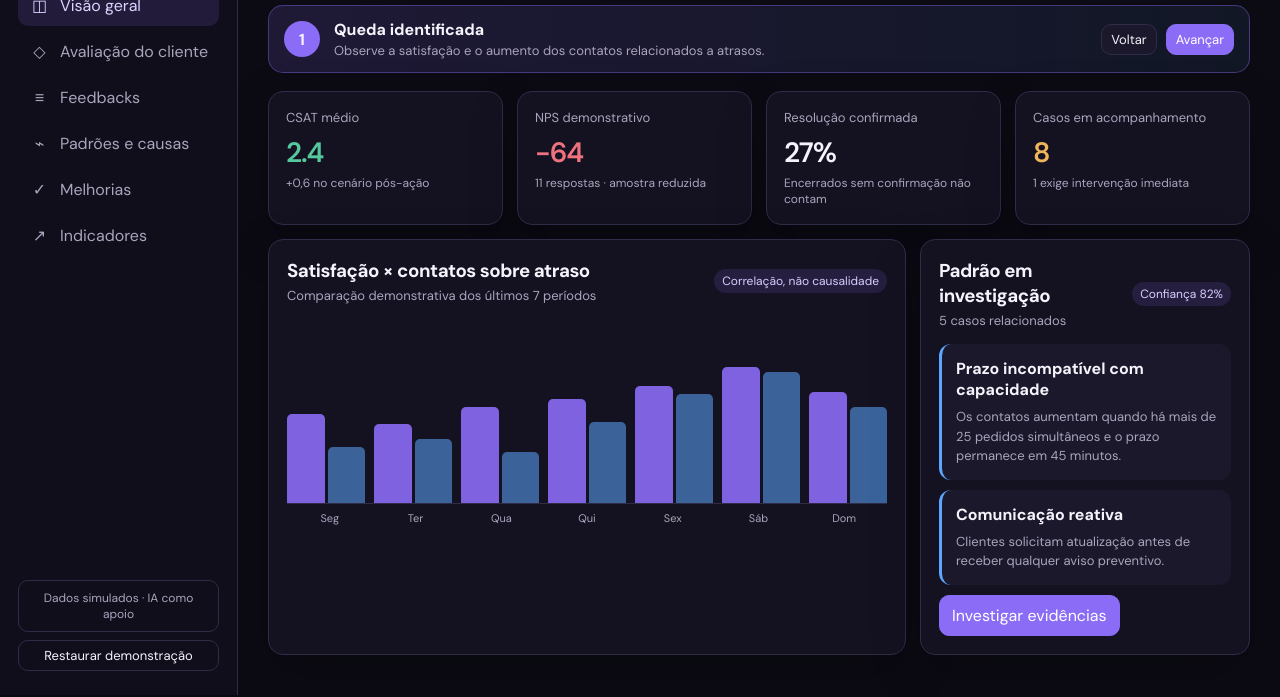
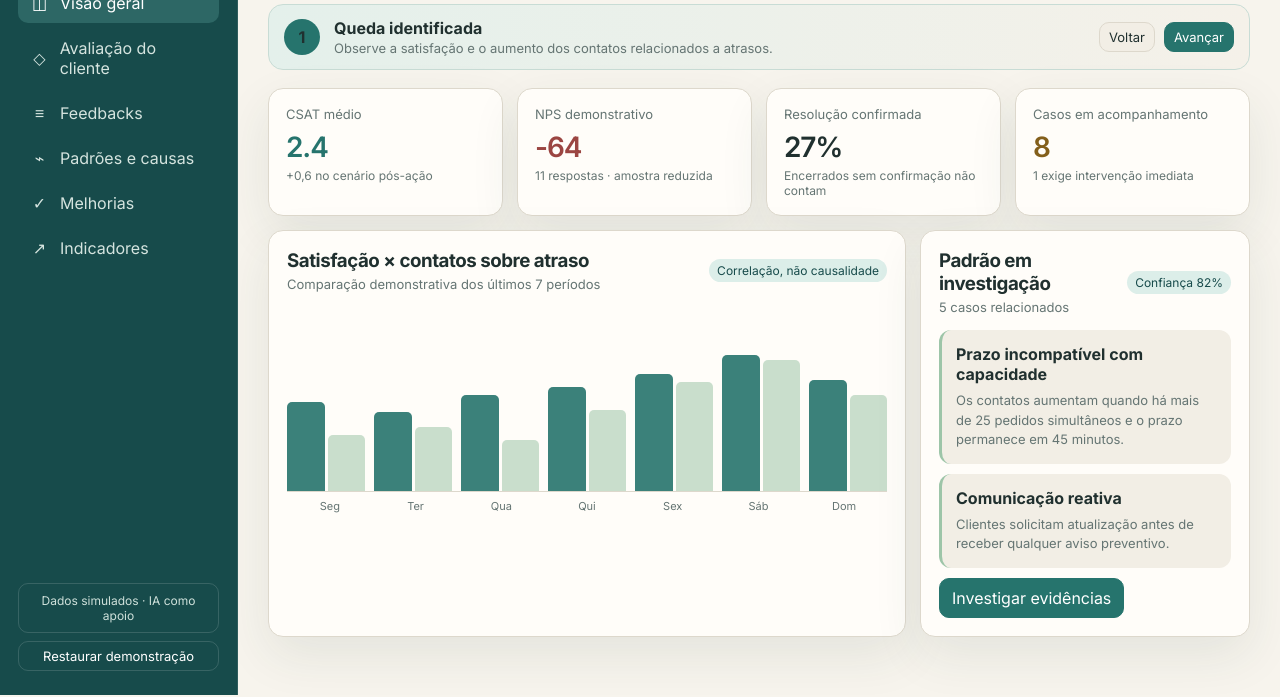
Before and after one commit to thaycarv/escuta-operacoes, a plain HTML site: page index.html in a window 1280 px wide. Shown: the part 105-802 px from the top of the page. Drawn offline with Linux system fonts and the light colour scheme.

Commit message:
Add files via upload

```diff
--- a/index.html
+++ b/index.html
@@ -7,7 +7,7 @@
   <title>Escuta · Voz do Cliente</title>
   <link rel="preconnect" href="https://fonts.googleapis.com">
   <link rel="preconnect" href="https://fonts.gstatic.com" crossorigin>
-  <link href="https://fonts.googleapis.com/css2?family=DM+Sans:wght@400;500;600;700&display=swap" rel="stylesheet">
+  <link href="https://fonts.googleapis.com/css2?family=Inter:wght@400;500;600;700;800&display=swap" rel="stylesheet">
   <link rel="stylesheet" href="styles.css">
 </head>
 <body>
--- a/styles.css
+++ b/styles.css
@@ -1,37 +1,38 @@
 :root {
-  --bg: #0c0b14;
-  --surface: #141221;
-  --surface-2: #1b182b;
-  --surface-3: #242038;
-  --line: #302b47;
-  --text: #f5f3fb;
-  --muted: #aaa4bd;
-  --violet: #8b6cf6;
-  --violet-soft: rgba(139,108,246,.14);
-  --blue: #5ba7ff;
-  --green: #55c99d;
-  --amber: #f0b45a;
-  --red: #ef737e;
+  --bg: #f7f4ed;
+  --surface: #fffdf9;
+  --surface-2: #f2eee5;
+  --surface-3: #e8e3d8;
+  --line: #ddd8cc;
+  --text: #20302f;
+  --muted: #657573;
+  --violet: #26746d;
+  --violet-soft: rgba(38,116,109,.12);
+  --blue: #9dc5a8;
+  --green: #326344;
+  --amber: #835f1b;
+  --red: #9b4542;
   --radius: 15px;
-  --shadow: 0 18px 50px rgba(0,0,0,.24);
+  --shadow: 0 18px 50px rgba(30,62,59,.09);
 }
 * { box-sizing: border-box; }
-body { margin: 0; background: var(--bg); color: var(--text); font-family: "DM Sans", system-ui, sans-serif; min-width: 320px; }
+body { margin: 0; background: var(--bg); color: var(--text); font-family: "Inter", system-ui, sans-serif; min-width: 320px; }
 button, input, select, textarea { font: inherit; }
 button { cursor: pointer; }
 .app-shell { display: grid; grid-template-columns: 238px minmax(0,1fr); min-height: 100vh; }
-.sidebar { position: sticky; top: 0; height: 100vh; padding: 24px 18px; border-right: 1px solid var(--line); background: #100e1b; display: flex; flex-direction: column; }
+.sidebar { position: sticky; top: 0; height: 100vh; padding: 24px 18px; border-right: 1px solid rgba(255,255,255,.1); background: #174b4b; color: #e6f2ee; display: flex; flex-direction: column; }
 .brand { display: flex; align-items: center; gap: 11px; padding: 0 8px 24px; }
-.brand-mark { width: 36px; height: 36px; border-radius: 12px; display: grid; place-items: center; background: linear-gradient(145deg,var(--violet),#5d46bd); box-shadow: 0 8px 25px rgba(139,108,246,.25); font-weight: 700; }
+.brand-mark { width: 36px; height: 36px; border-radius: 11px; display: grid; place-items: center; background: #9dc5a8; color: #174b4b; box-shadow: 0 8px 25px rgba(0,0,0,.12); font-weight: 800; }
 .brand strong { display: block; letter-spacing: -.02em; }
-.brand small { color: var(--muted); }
+.brand small { color: #cfe1db; }
 .nav { display: grid; gap: 5px; }
-.nav-button { width: 100%; border: 0; background: transparent; color: var(--muted); padding: 10px 11px; border-radius: 10px; display: flex; gap: 10px; align-items: center; text-align: left; }
-.nav-button:hover { background: var(--surface-2); color: var(--text); }
-.nav-button.active { background: var(--violet-soft); color: #dcd3ff; }
+.nav-button { width: 100%; border: 0; background: transparent; color: #d5e4df; padding: 10px 11px; border-radius: 10px; display: flex; gap: 10px; align-items: center; text-align: left; }
+.nav-button:hover { background: rgba(255,255,255,.07); color: #fff; }
+.nav-button.active { background: #2d6765; color: #fff; }
 .nav-icon { width: 21px; text-align: center; }
 .side-footer { margin-top: auto; display: grid; gap: 8px; }
-.demo-label { border: 1px solid var(--line); color: var(--muted); padding: 9px; border-radius: 10px; font-size: 12px; text-align: center; }
+.demo-label { border: 1px solid rgba(255,255,255,.14); color: #cfe1db; padding: 9px; border-radius: 10px; font-size: 12px; text-align: center; }
+.side-footer .btn { color: #fff; border-color: rgba(255,255,255,.14); }
 .main { min-width: 0; padding: 26px 30px 42px; }
 .topbar { display: flex; justify-content: space-between; gap: 16px; align-items: center; margin-bottom: 25px; }
 .page-kicker { color: var(--muted); font-size: 13px; margin-bottom: 5px; }
@@ -39,13 +40,13 @@ h1 { margin: 0; font-size: clamp(24px,3vw,34px); letter-spacing: -.035em; line-h
 h2, h3 { margin: 0; letter-spacing: -.025em; }
 .top-actions, .filter-row, .action-row { display: flex; gap: 9px; flex-wrap: wrap; align-items: center; }
 .btn { border: 1px solid var(--line); background: var(--surface-2); color: var(--text); border-radius: 10px; padding: 9px 12px; }
-.btn:hover { border-color: #51496f; background: var(--surface-3); }
-.btn-primary { background: var(--violet); border-color: var(--violet); color: white; }
-.btn-primary:hover { background: #7e60ec; }
-.btn-danger { color: #ffc8cc; border-color: rgba(239,115,126,.35); }
+.btn:hover { border-color: #a9b9b3; background: var(--surface-3); }
+.btn-primary { background: #26746d; border-color: #26746d; color: white; }
+.btn-primary:hover { background: #174b4b; }
+.btn-danger { color: #893d39; border-color: rgba(155,69,66,.35); }
 .btn-ghost { background: transparent; }
 .btn-small { padding: 6px 9px; font-size: 13px; }
-.guide { border: 1px solid rgba(139,108,246,.4); background: linear-gradient(90deg,rgba(139,108,246,.15),rgba(91,167,255,.08)); border-radius: var(--radius); padding: 13px 15px; margin-bottom: 18px; display: grid; grid-template-columns: auto 1fr auto; align-items: center; gap: 14px; }
+.guide { border: 1px solid #c8dcd5; background: linear-gradient(90deg,#e4f0eb,#f5f1e9); border-radius: var(--radius); padding: 13px 15px; margin-bottom: 18px; display: grid; grid-template-columns: auto 1fr auto; align-items: center; gap: 14px; }
 .guide-step { width: 36px; height: 36px; border-radius: 50%; display: grid; place-items: center; background: var(--violet); font-weight: 700; }
 .guide p { margin: 2px 0 0; color: var(--muted); font-size: 13px; }
 .grid { display: grid; gap: 14px; }
@@ -55,7 +56,7 @@ h2, h3 { margin: 0; letter-spacing: -.025em; }
 .metric-label { color: var(--muted); font-size: 13px; }
 .metric-value { font-size: 28px; font-weight: 600; margin: 8px 0 4px; letter-spacing: -.04em; }
 .metric-note { color: var(--muted); font-size: 12px; }
-.positive { color: var(--green); }
+.positive { color: #26746d; }
 .warning { color: var(--amber); }
 .danger { color: var(--red); }
 .two-col { grid-template-columns: minmax(0,1.45fr) minmax(280px,.75fr); }
@@ -63,10 +64,10 @@ h2, h3 { margin: 0; letter-spacing: -.025em; }
 .panel-head { display: flex; justify-content: space-between; align-items: center; gap: 12px; margin-bottom: 15px; }
 .panel-head p { color: var(--muted); margin: 4px 0 0; font-size: 13px; }
 .badge { display: inline-flex; align-items: center; gap: 5px; border-radius: 999px; padding: 4px 8px; font-size: 12px; background: var(--surface-3); color: var(--muted); white-space: nowrap; }
-.badge.violet { color: #d8ceff; background: var(--violet-soft); }
-.badge.green { color: #a8efd3; background: rgba(85,201,157,.13); }
-.badge.red { color: #ffc5ca; background: rgba(239,115,126,.13); }
-.badge.amber { color: #ffdda9; background: rgba(240,180,90,.13); }
+.badge.violet { color: #174b4b; background: #dceee9; }
+.badge.green { color: #326344; background: #dceee2; }
+.badge.red { color: #893d39; background: #f3ddda; }
+.badge.amber { color: #735316; background: #f3e8cd; }
 .chart { display: flex; align-items: end; height: 185px; gap: 9px; padding-top: 18px; border-bottom: 1px solid var(--line); }
 .chart-col { flex: 1; min-width: 0; height: 100%; display: flex; align-items: end; gap: 3px; position: relative; }
 .bar { flex: 1; min-width: 5px; border-radius: 5px 5px 0 0; background: var(--violet); opacity: .9; }
@@ -78,8 +79,8 @@ h2, h3 { margin: 0; letter-spacing: -.025em; }
 table { width: 100%; border-collapse: collapse; min-width: 790px; }
 th { color: var(--muted); font-size: 12px; font-weight: 500; text-align: left; padding: 11px 10px; border-bottom: 1px solid var(--line); }
 td { padding: 13px 10px; border-bottom: 1px solid var(--line); font-size: 13px; vertical-align: top; }
-tr.clickable:hover { background: rgba(139,108,246,.06); cursor: pointer; }
-.quote { max-width: 370px; color: #e4e0ef; }
+tr.clickable:hover { background: rgba(38,116,109,.06); cursor: pointer; }
+.quote { max-width: 370px; color: #324441; }
 .select, .input, textarea { border: 1px solid var(--line); background: var(--surface-2); color: var(--text); border-radius: 10px; padding: 9px 10px; }
 .input { width: 100%; }
 .select { max-width: 210px; }
@@ -91,8 +92,8 @@ textarea { width: 100%; min-height: 90px; resize: vertical; }
 .timeline { display: grid; gap: 12px; }
 .timeline-item { display: grid; grid-template-columns: 10px 1fr; gap: 10px; }
 .timeline-dot { width: 8px; height: 8px; border-radius: 50%; background: var(--violet); margin-top: 6px; box-shadow: 0 0 0 4px var(--violet-soft); }
-.ai-box { border: 1px solid rgba(91,167,255,.28); background: rgba(91,167,255,.07); border-radius: 12px; padding: 14px; }
-.ai-box p { color: #c6c0d5; line-height: 1.5; font-size: 13px; }
+.ai-box { border: 1px solid #c8dcd5; background: #edf5f1; border-radius: 12px; padding: 14px; }
+.ai-box p { color: #526763; line-height: 1.5; font-size: 13px; }
 .confidence { display: flex; justify-content: space-between; font-size: 12px; color: var(--muted); margin: 10px 0 5px; }
 .confidence-track { height: 6px; background: var(--surface-3); border-radius: 99px; overflow: hidden; }
 .confidence-fill { height: 100%; background: var(--blue); }
@@ -104,7 +105,7 @@ textarea { width: 100%; min-height: 90px; resize: vertical; }
 .evidence { background: var(--surface-2); border: 1px solid var(--line); border-radius: 12px; padding: 13px; }
 .evidence strong { display: block; font-size: 22px; margin-top: 5px; }
 .kanban { grid-template-columns: repeat(4,minmax(210px,1fr)); align-items: start; overflow-x: auto; }
-.kanban-col { background: rgba(255,255,255,.018); border: 1px solid var(--line); border-radius: 13px; padding: 12px; min-height: 260px; }
+.kanban-col { background: #f2eee5; border: 1px solid var(--line); border-radius: 13px; padding: 12px; min-height: 260px; }
 .kanban-title { display: flex; justify-content: space-between; color: var(--muted); margin-bottom: 11px; font-size: 13px; }
 .action-card { background: var(--surface-2); border: 1px solid var(--line); border-radius: 11px; padding: 13px; margin-bottom: 9px; }
 .action-card p { color: var(--muted); font-size: 12px; line-height: 1.45; }
@@ -116,7 +117,7 @@ textarea { width: 100%; min-height: 90px; resize: vertical; }
 .form-grid { display: grid; grid-template-columns: 1fr 1fr; gap: 13px; }
 label { display: grid; gap: 7px; color: var(--muted); font-size: 13px; }
 .full { grid-column: 1/-1; }
-.modal-backdrop { position: fixed; inset: 0; background: rgba(4,3,9,.72); display: grid; place-items: center; padding: 20px; z-index: 20; }
+.modal-backdrop { position: fixed; inset: 0; background: rgba(23,75,75,.48); display: grid; place-items: center; padding: 20px; z-index: 20; }
 .modal { width: min(540px,100%); border: 1px solid var(--line); background: var(--surface); border-radius: 17px; padding: 22px; box-shadow: var(--shadow); }
 .modal p { color: var(--muted); line-height: 1.5; }
 .modal-actions { display: flex; justify-content: flex-end; gap: 9px; margin-top: 18px; }
```
